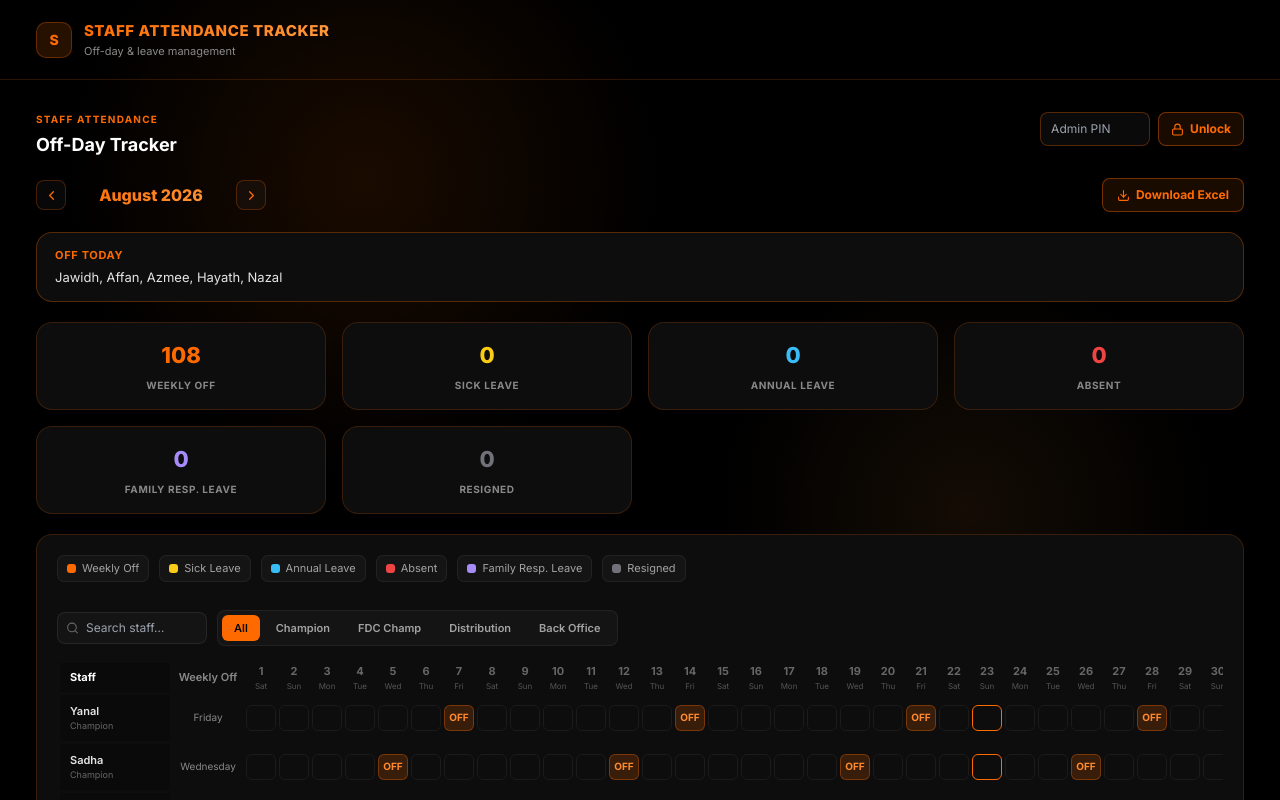
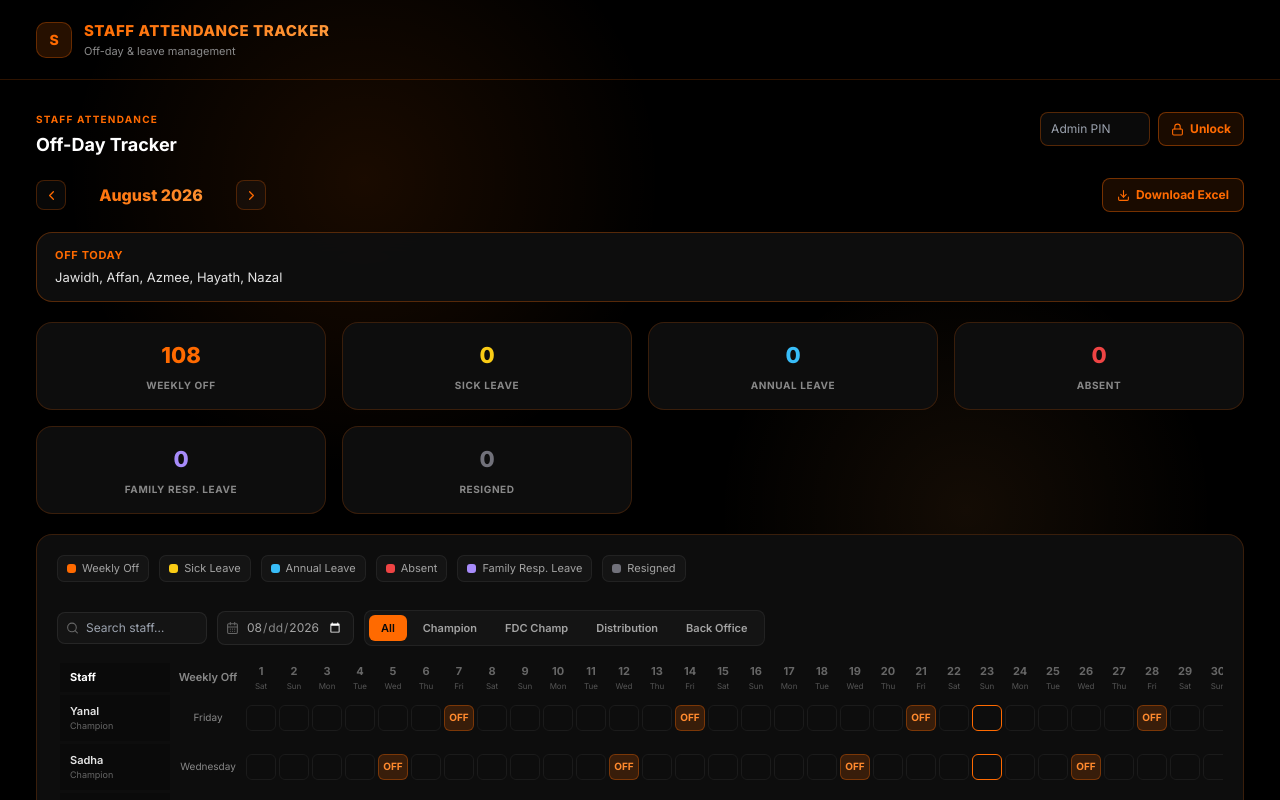
Before and after one commit to jazlaan2626-star/staff-attendance-tracker, a React (Vite) app: page / in a window 1280 px wide. Shown: the top 800 px of the page. Built offline with nearby package versions, Linux system fonts and the light colour scheme.

Commit message:
Add date filter next to staff search
A date picker (bounded to the month in view) sits beside the search
box — picking a date highlights that day's column across the table
and scrolls it into view, with a "Clear date" button to reset.

```diff
--- a/src/AttendanceBoard.jsx
+++ b/src/AttendanceBoard.jsx
@@ -1,5 +1,5 @@
-import { useState, useMemo } from 'react';
-import { Lock, Unlock, RotateCcw, ShieldCheck, ChevronLeft, ChevronRight, Download, Search } from 'lucide-react';
+import { useState, useMemo, useRef, useEffect } from 'react';
+import { Lock, Unlock, RotateCcw, ShieldCheck, ChevronLeft, ChevronRight, Download, Search, CalendarDays } from 'lucide-react';
 import { useAttendance } from './data/useAttendance';
 import { STATUS_OPTIONS, STATUS_META, TEAMS, weekdayOf } from './data/attendanceData';
 import { downloadAttendanceExcel } from './data/exportExcel';
@@ -51,15 +51,16 @@ function AdminGate({ login }) {
   );
 }
 
-function StatusCell({ value, isAdmin, isToday, isWeeklyOff, onChange }) {
+function StatusCell({ value, isAdmin, isToday, isSelected, isWeeklyOff, onChange }) {
   const meta = STATUS_META[value || ''] || STATUS_META[''];
   const [open, setOpen] = useState(false);
 
   const base = {
     width: 30, height: 26, borderRadius: 6, fontSize: 10, fontWeight: 700,
     display: 'flex', alignItems: 'center', justifyContent: 'center',
-    color: meta.text, background: meta.bg,
-    border: `1px solid ${isToday ? ORANGE : (value ? meta.color + '55' : (isWeeklyOff ? 'rgba(255,106,0,0.25)' : 'rgba(255,255,255,0.06)'))}`,
+    color: meta.text, background: isSelected ? 'rgba(255,106,0,0.1)' : meta.bg,
+    border: `1px solid ${isToday || isSelected ? ORANGE : (value ? meta.color + '55' : (isWeeklyOff ? 'rgba(255,106,0,0.25)' : 'rgba(255,255,255,0.06)'))}`,
+    boxShadow: isSelected ? '0 0 0 1px rgba(255,106,0,0.35)' : 'none',
     cursor: isAdmin ? 'pointer' : 'default', position: 'relative', flexShrink: 0,
   };
 
@@ -128,6 +129,23 @@ export default function AttendanceBoard() {
   } = useAttendance();
   const [teamFilter, setTeamFilter] = useState('All');
   const [search, setSearch] = useState('');
+  const [selectedDay, setSelectedDay] = useState(null); // 1-based day of month, or null
+  const scrollRef = useRef(null);
+  const dayRefs = useRef({});
+
+  // Clear the date filter whenever the viewed month changes
+  useEffect(() => { setSelectedDay(null); }, [year, month]);
+
+  useEffect(() => {
+    if (selectedDay && dayRefs.current[selectedDay]) {
+      dayRefs.current[selectedDay].scrollIntoView({ behavior: 'smooth', inline: 'center', block: 'nearest' });
+    }
+  }, [selectedDay]);
+
+  const pad = (n) => String(n).padStart(2, '0');
+  const dateInputValue = selectedDay ? `${year}-${pad(month)}-${pad(selectedDay)}` : '';
+  const monthMin = `${year}-${pad(month)}-01`;
+  const monthMax = `${year}-${pad(month)}-${pad(totalDays)}`;
 
   const filtered = useMemo(() => {
     const byTeam = teamFilter === 'All' ? staff : staff.filter((s) => s.team === teamFilter);
@@ -229,6 +247,31 @@ export default function AttendanceBoard() {
                 }}
               />
             </div>
+            <div style={{ position: 'relative' }}>
+              <CalendarDays size={13} color="#666" style={{ position: 'absolute', left: 9, top: '50%', transform: 'translateY(-50%)', pointerEvents: 'none' }} />
+              <input
+                type="date"
+                value={dateInputValue}
+                min={monthMin}
+                max={monthMax}
+                onChange={(e) => {
+                  if (!e.target.value) { setSelectedDay(null); return; }
+                  setSelectedDay(Number(e.target.value.slice(-2)));
+                }}
+                title="Jump to a date"
+                style={{
+                  padding: '6px 10px 6px 28px', borderRadius: 8, fontSize: 12,
+                  background: 'rgba(255,255,255,0.03)', color: selectedDay ? '#fff' : '#888',
+                  border: `1px solid ${selectedDay ? 'rgba(255,106,0,0.4)' : 'rgba(255,255,255,0.08)'}`,
+                  outline: 'none', fontFamily: 'Inter, sans-serif', colorScheme: 'dark',
+                }}
+              />
+            </div>
+            {selectedDay && (
+              <button onClick={() => setSelectedDay(null)} style={{ padding: '5px 10px', borderRadius: 8, border: '1px solid rgba(255,255,255,0.1)', background: 'transparent', color: '#a3a3a3', fontSize: 11, cursor: 'pointer' }}>
+                Clear date
+              </button>
+            )}
             <div style={{ display: 'flex', gap: 4, background: 'rgba(255,255,255,0.03)', padding: 4, borderRadius: 8, border: '1px solid rgba(255,255,255,0.06)' }}>
               {['All', ...TEAMS].map((t) => (
                 <button key={t} onClick={() => setTeamFilter(t)} style={{
@@ -240,17 +283,24 @@ export default function AttendanceBoard() {
           </div>
         </div>
 
-        <div style={{ overflowX: 'auto' }}>
+        <div ref={scrollRef} style={{ overflowX: 'auto' }}>
           <table style={{ borderCollapse: 'separate', borderSpacing: '3px', fontSize: 11 }}>
             <thead>
               <tr>
                 <th style={{ position: 'sticky', left: 0, background: '#0a0a0a', color: '#fff', textAlign: 'left', padding: '6px 10px', minWidth: 110, zIndex: 2 }}>Staff</th>
                 <th style={{ color: '#888', minWidth: 70, fontWeight: 600 }}>Weekly Off</th>
                 {Array.from({ length: totalDays }, (_, i) => i + 1).map((d) => (
-                  <th key={d} style={{ color: '#666', fontWeight: 700, minWidth: 30 }}>
+                  <th
+                    key={d}
+                    ref={(el) => { dayRefs.current[d] = el; }}
+                    style={{
+                      color: d === selectedDay ? ORANGE : '#666', fontWeight: 700, minWidth: 30,
+                      background: d === selectedDay ? 'rgba(255,106,0,0.08)' : 'transparent', borderRadius: 6,
+                    }}
+                  >
                     <div style={{ display: 'flex', flexDirection: 'column', alignItems: 'center' }}>
                       {d}
-                      <span style={{ fontSize: 8, color: '#555', fontWeight: 400 }}>{DAY_ABBR[weekdayOf(year, month, d)]}</span>
+                      <span style={{ fontSize: 8, color: d === selectedDay ? '#ffb066' : '#555', fontWeight: 400 }}>{DAY_ABBR[weekdayOf(year, month, d)]}</span>
                     </div>
                   </th>
                 ))}
@@ -270,6 +320,7 @@ export default function AttendanceBoard() {
                         value={s.statuses[i]}
                         isAdmin={isAdmin}
                         isToday={i === todayIndex}
+                        isSelected={i + 1 === selectedDay}
                         isWeeklyOff={weekdayOf(year, month, i + 1) === s.weeklyOff}
                         onChange={(v) => setStatus(s.name, i, v)}
                       />
```
